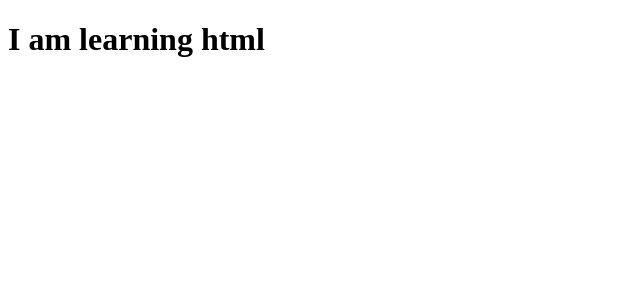
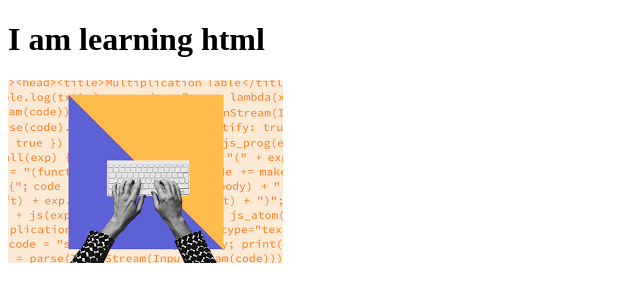
Before and after one commit to anitatechnical97/3rdmay2023-HTML-Deployment, a plain HTML site: page index.html in a window 1280 px wide. Shown: the whole page, without its empty margins (0-640 px from the left). Drawn offline with Linux system fonts and the light colour scheme.

Commit message:
html page with image

```diff
--- a/index.html
+++ b/index.html
@@ -7,5 +7,6 @@
     </head>
     <body>
         <h1>I am learning html</h1>
+        <img src="./img/1.png">
     </body>
 </html>
```
Also changed, not shown: img/1.png (added).
